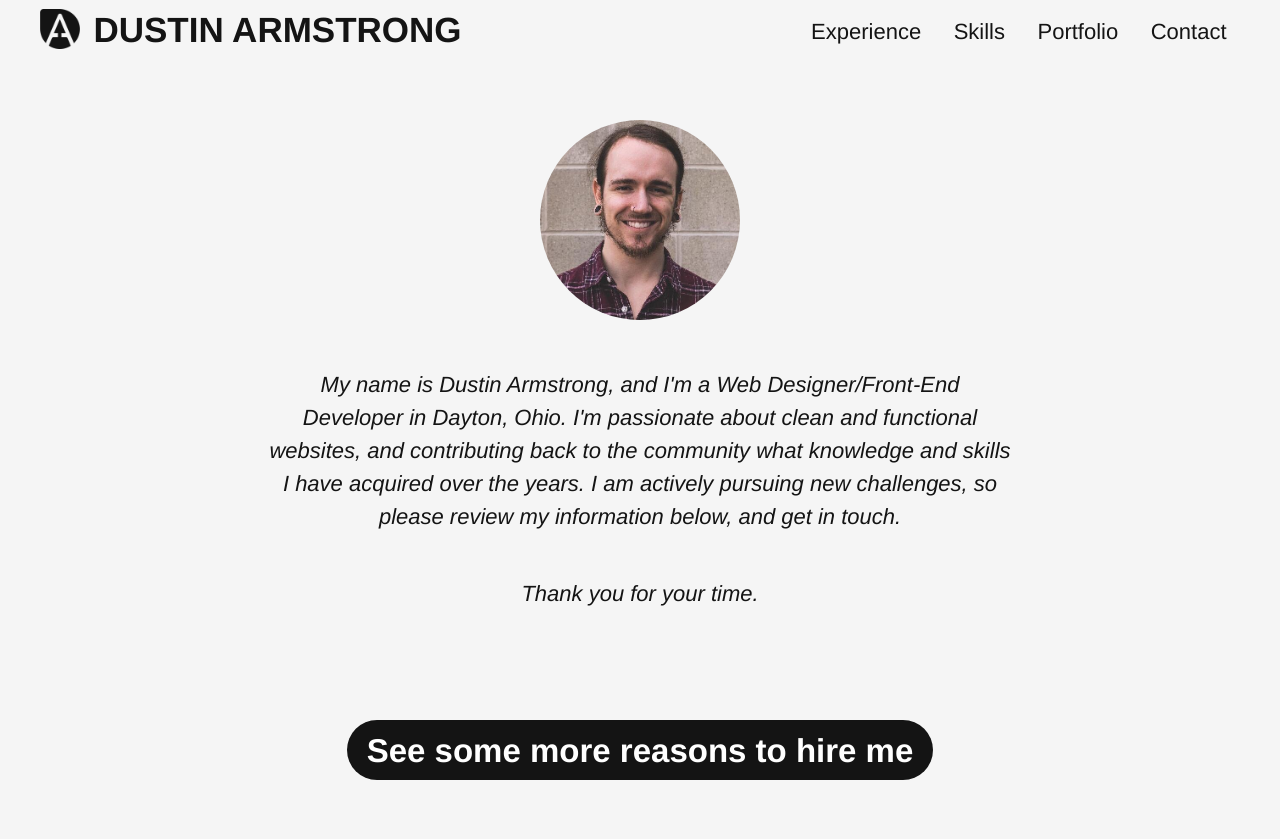
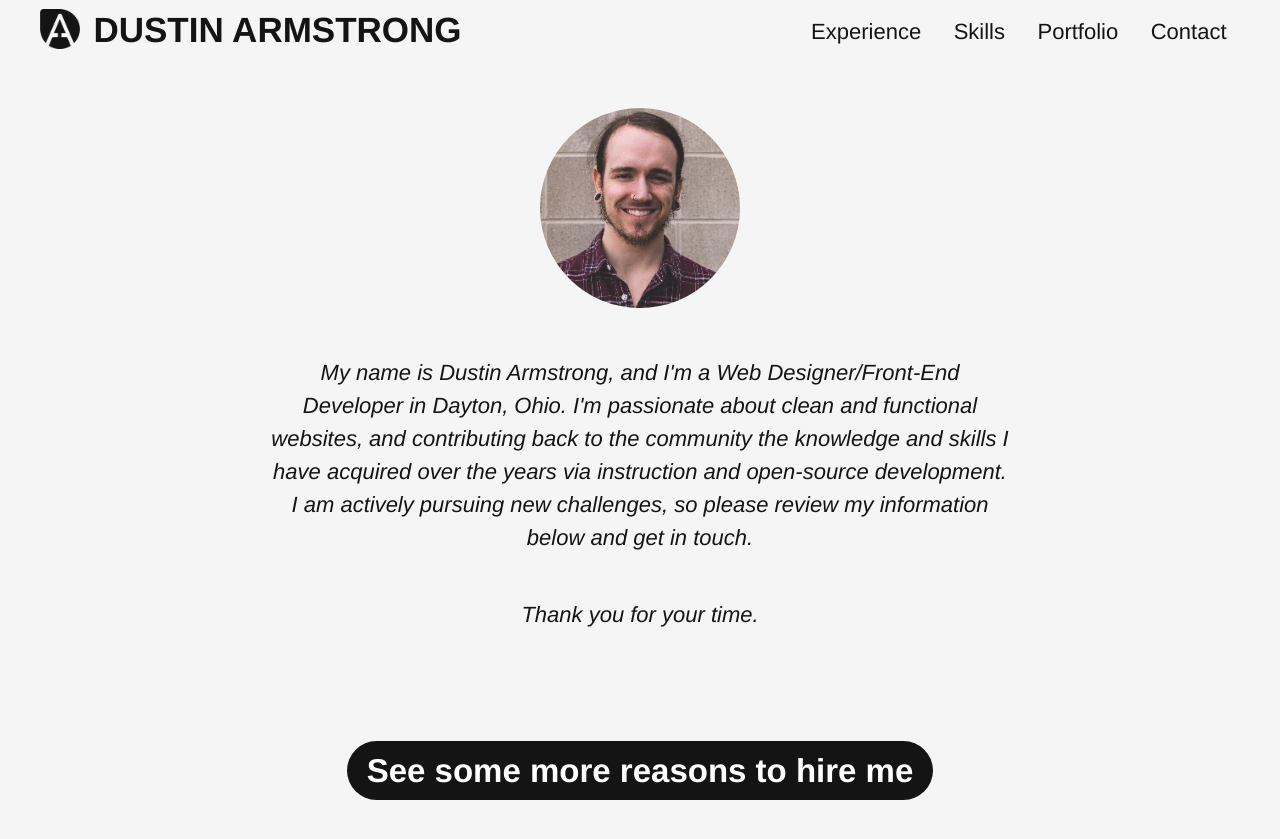
Before and after one commit to DustinArmstrong/dustinarmstrong, a Jekyll site: the page v2/index.html, which Jekyll copies as it is, in a window 1280 px wide and 900 px high. Shown: the top 839 px of the window. Built offline with Jekyll 4.4.1, drawn with Linux system fonts in a browser that asks for light colours; some web fonts are replaced; Markdown is read by kramdown in place of the engine named in the settings.

Commit message:
Updated terminology on intro

```diff
--- a/v2/index.html
+++ b/v2/index.html
@@ -40,7 +40,7 @@
 			</div>
 			<div class="row">
 				<div class="small-8 small-centered columns">
-					<p class="greeting">My name is Dustin Armstrong, and I'm a Web Designer/Front-End Developer in Dayton, Ohio. I'm passionate about clean and functional websites, and contributing back to the community what knowledge and skills I have acquired over the years. I am actively pursuing new challenges, so please review my information below, and get in touch.</p>
+					<p class="greeting">My name is Dustin Armstrong, and I'm a Web Designer/Front-End Developer in Dayton, Ohio. I'm passionate about clean and functional websites, and contributing back to the community the knowledge and skills I have acquired over the years via instruction and open-source development. I am actively pursuing new challenges, so please review my information below and get in touch.</p>
 					<p class="greeting">Thank you for your time.</p>
 					<a href="#two" class="hire-me button">See some more reasons to hire me</a>
 				</div>
```
